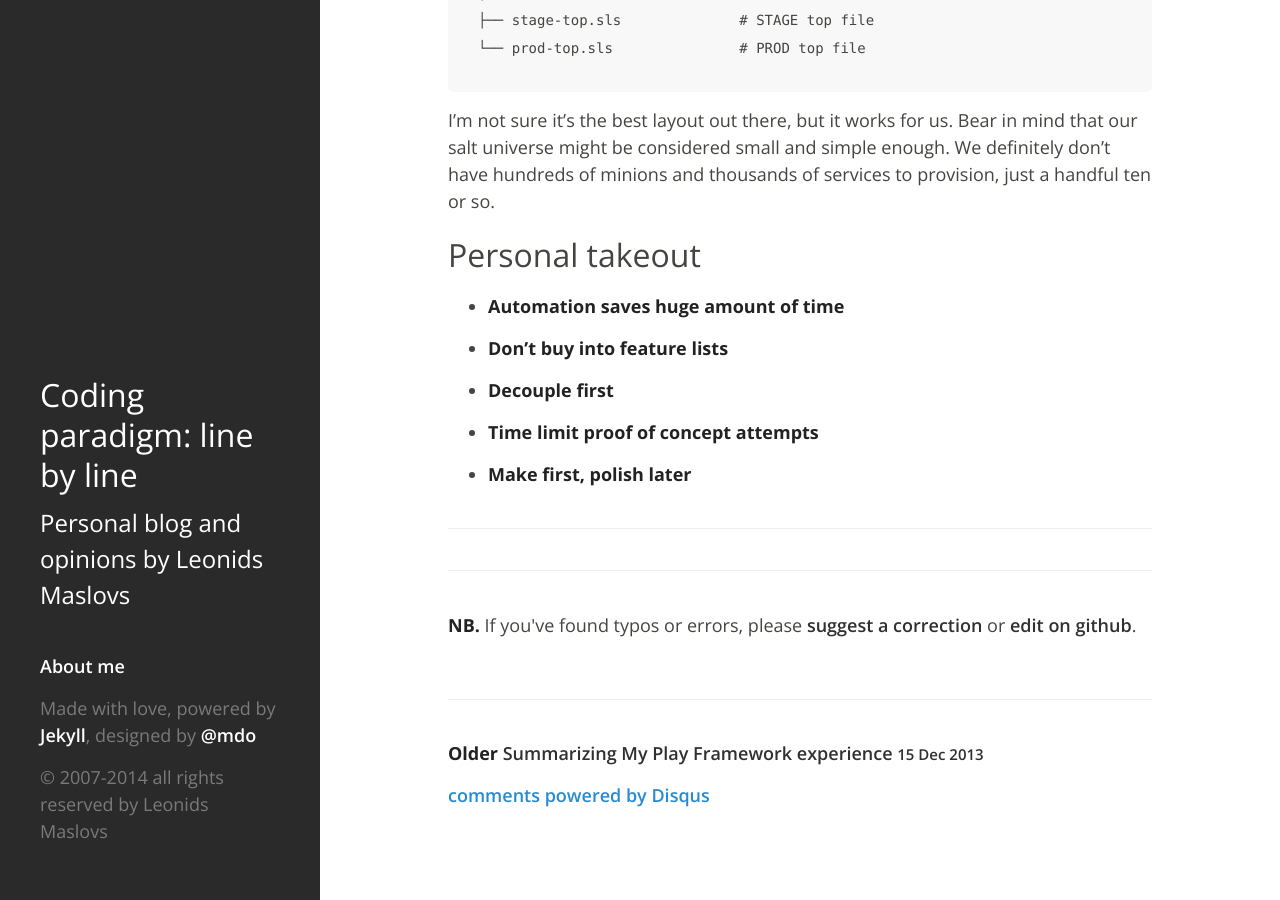
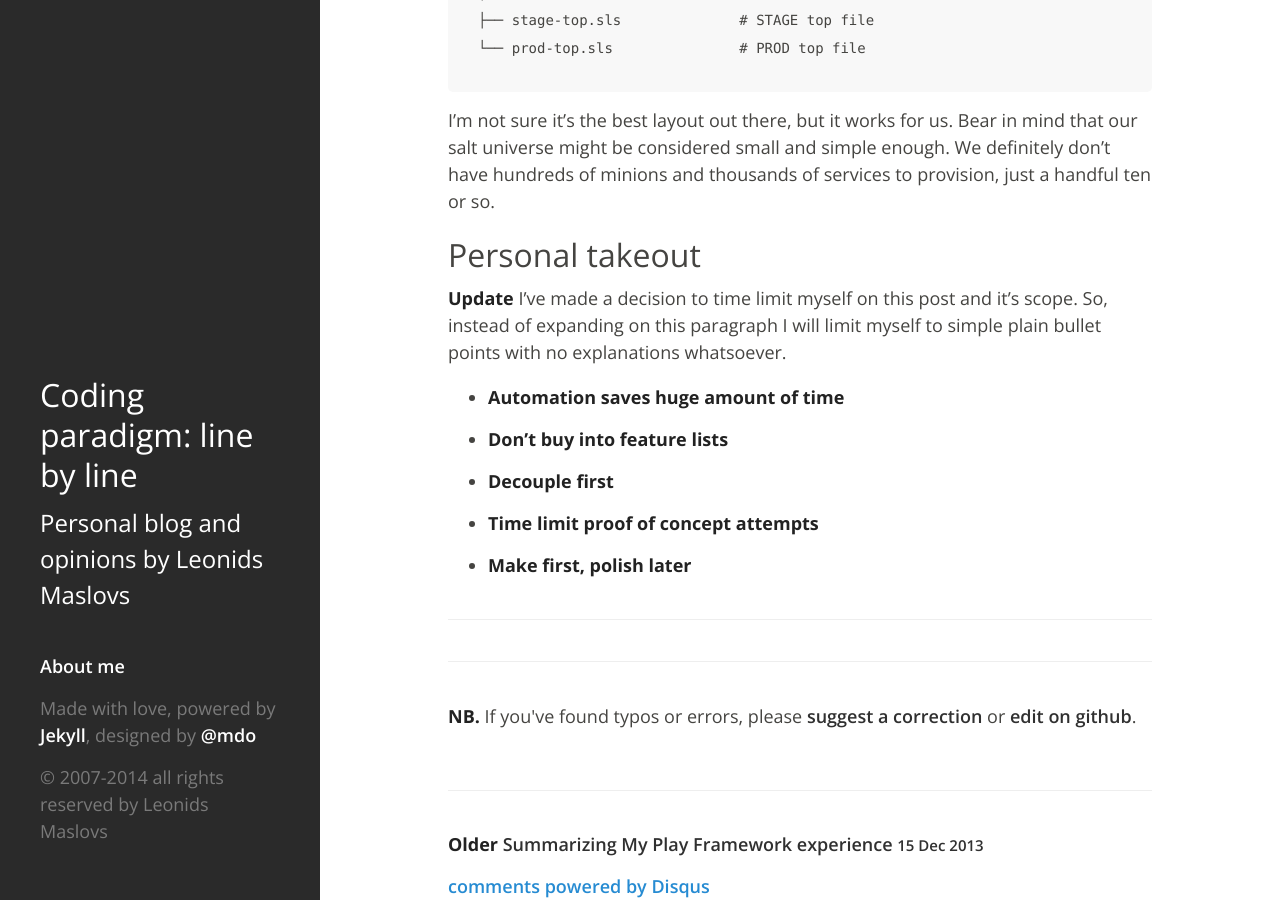
Before and after one commit to leonardinius/leonardinius.github.io, a Jekyll site: the page built from _posts/2014-08-06-devops-101-on-saltstack-example.md, in a window 1280 px wide and 900 px high, scrolled down 13189 px. Built offline with Jekyll 4.4.1, drawn with Linux system fonts in a browser that asks for light colours; Markdown is read by kramdown in place of the engine named in the settings; comment, search, counter and statistics services are not loaded.

Commit message:
Add note to DevOps 'Lessons learned' (out of scope)

```diff
--- a/_posts/2014-08-06-devops-101-on-saltstack-example.md
+++ b/_posts/2014-08-06-devops-101-on-saltstack-example.md
@@ -530,6 +530,10 @@ provision, just a handful ten or so.
 
 ## Personal takeout ##
 
+**Update** I've made a decision to time limit myself on this post and it's
+scope. So, instead of expanding on this paragraph I will limit myself to simple
+plain bullet points with no explanations whatsoever.
+
  - **Automation saves huge amount of time**
 
  - **Don't buy into feature lists**
```
